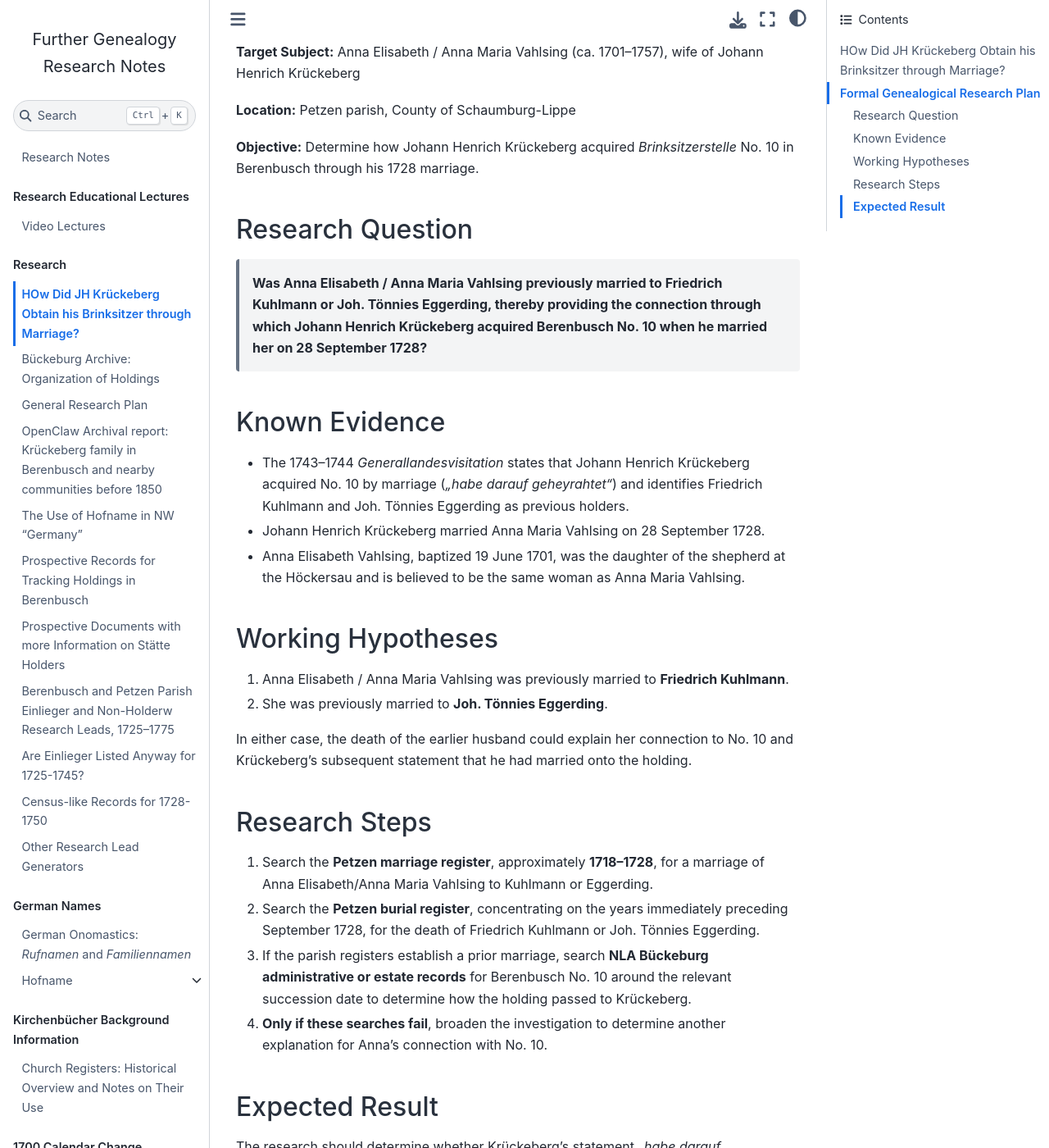
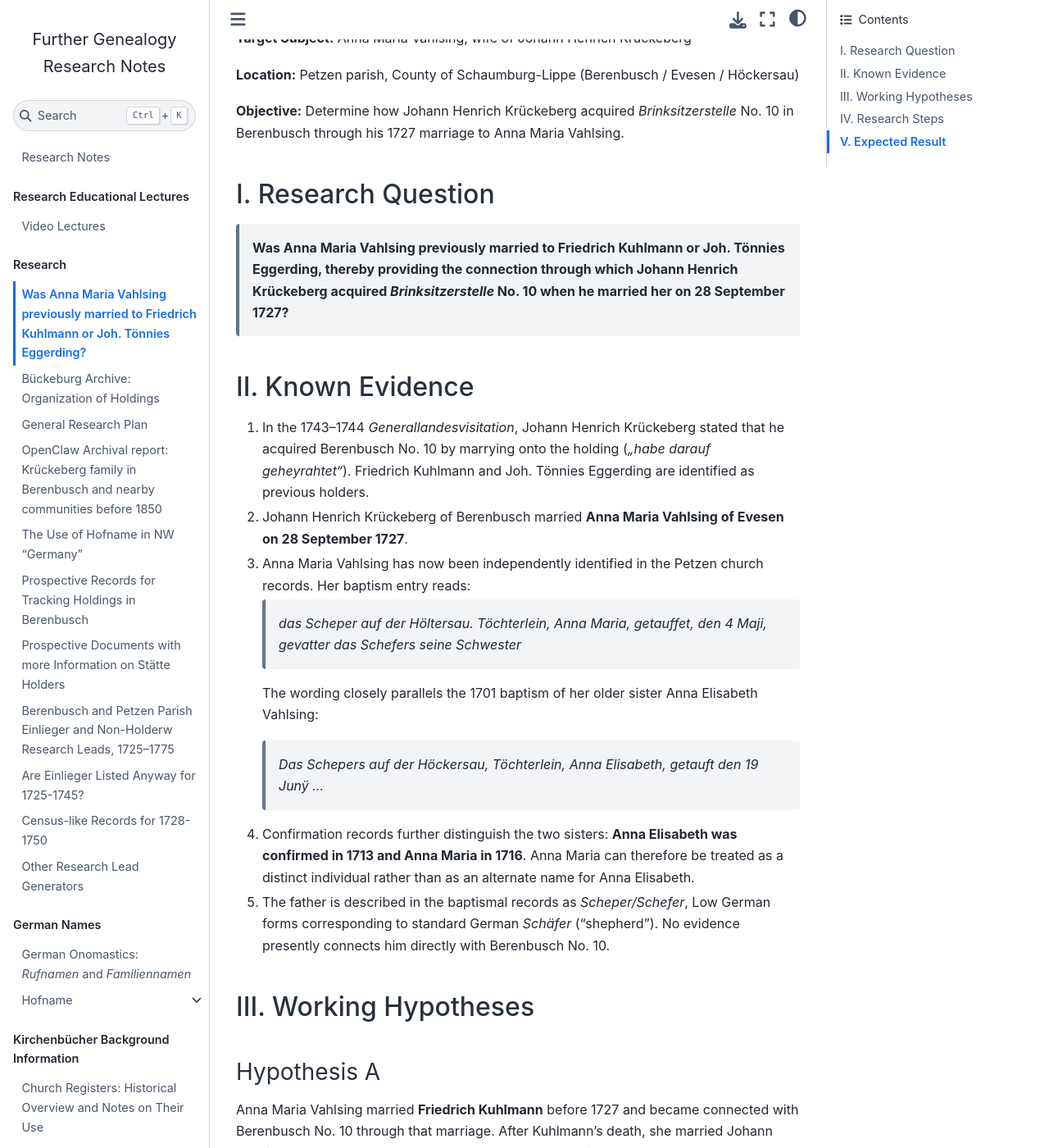
Before and after one commit to kurt-krueckeberg/sphinx-research, a Jupyter Book: the page built from research/how-did-jhkrueckeberg-obtain-his-brinksitzer-holding.md, in a window 1280 px wide and 1400 px high, scrolled down 240 px. Shown: the whole window at 82% size. Built offline with Jupyter Book 1.0.4 settings and Sphinx 7.4.7 and the Sphinx Book theme 1.1.4, drawn with Linux system fonts in a browser that asks for light colours; some of the changed text lies outside the part shown.

Commit message:
Update files

```diff
--- a/research/how-did-jhkrueckeberg-obtain-his-brinksitzer-holding.md
+++ b/research/how-did-jhkrueckeberg-obtain-his-brinksitzer-holding.md
@@ -1,56 +1,51 @@
-# HOw Did JH Krückeberg Obtain his Brinksitzer through Marriage?
+# Was Anna Maria Vahlsing previously married to Friedrich Kuhlmann or Joh. Tönnies Eggerding?
 
-# Formal Genealogical Research Plan
+**Target Subject:** Anna Maria Vahlsing, wife of Johann Henrich Krückeberg
 
-**Target Subject:** Anna Elisabeth / Anna Maria Vahlsing (ca. 1701–1757), wife of Johann Henrich Krückeberg
+**Location:** Petzen parish, County of Schaumburg-Lippe (Berenbusch / Evesen / Höckersau)
 
-**Location:** Petzen parish, County of Schaumburg-Lippe
+**Objective:** Determine how Johann Henrich Krückeberg acquired *Brinksitzerstelle* No. 10 in Berenbusch through his 1727 marriage to Anna Maria Vahlsing.
 
-**Objective:** Determine how Johann Henrich Krückeberg acquired *Brinksitzerstelle* No. 10 in Berenbusch through his 1728 marriage.
+## I. Research Question
 
-## Research Question
+> **Was Anna Maria Vahlsing previously married to Friedrich Kuhlmann or Joh. Tönnies Eggerding, thereby providing the connection through which Johann Henrich Krückeberg acquired *Brinksitzerstelle* No. 10 when he married her on 28 September 1727?**
 
-> **Was Anna Elisabeth / Anna Maria Vahlsing previously married to
-> Friedrich Kuhlmann or Joh. Tönnies Eggerding, thereby providing the
-> connection through which Johann Henrich Krückeberg acquired Berenbusch
-> No. 10 when he married her on 28 September 1728?**
+## II. Known Evidence
 
-## Known Evidence
+1. In the 1743–1744 *Generallandesvisitation*, Johann Henrich Krückeberg stated that he acquired Berenbusch No. 10 by marrying onto the holding (*„habe darauf geheyrahtet“*). Friedrich Kuhlmann and Joh. Tönnies Eggerding are identified as previous holders.
 
-* The 1743–1744 *Generallandesvisitation* states that Johann Henrich
-  Krückeberg acquired No. 10 by marriage (*„habe darauf geheyrahtet“*) and
-  identifies Friedrich Kuhlmann and Joh. Tönnies Eggerding as previous
-  holders.
-* Johann Henrich Krückeberg married Anna Maria Vahlsing on 28 September
-  1728.
-* Anna Elisabeth Vahlsing, baptized 19 June 1701, was the daughter of the
-  shepherd at the Höckersau and is believed to be the same woman as Anna
-  Maria Vahlsing.
+2. Johann Henrich Krückeberg of Berenbusch married **Anna Maria Vahlsing of Evesen on 28 September 1727**.
 
-## Working Hypotheses
+3. Anna Maria Vahlsing has now been independently identified in the Petzen church records. Her baptism entry reads:
 
-1. Anna Elisabeth / Anna Maria Vahlsing was previously married to **Friedrich Kuhlmann**.
-2. She was previously married to **Joh. Tönnies Eggerding**.
+   > *das Scheper auf der Höltersau. Töchterlein, Anna Maria, getauffet, den 4 Maji, gevatter das Schefers seine Schwester*
 
-In either case, the death of the earlier husband could explain her connection to No. 10 and Krückeberg's subsequent statement that he had married onto the holding.
+   The wording closely parallels the 1701 baptism of her older sister Anna Elisabeth Vahlsing:
 
-## Research Steps
+   > *Das Schepers auf der Höckersau, Töchterlein, Anna Elisabeth, getauft den 19 Junÿ ...*
 
-1. Search the **Petzen marriage register**, approximately **1718–1728**,
-   for a marriage of Anna Elisabeth/Anna Maria Vahlsing to Kuhlmann or
-   Eggerding.
-2. Search the **Petzen burial register**, concentrating on the years
-   immediately preceding September 1728, for the death of Friedrich
-   Kuhlmann or Joh. Tönnies Eggerding.
-3. If the parish registers establish a prior marriage, search **NLA
-   Bückeburg administrative or estate records** for Berenbusch No. 10
-   around the relevant succession date to determine how the holding passed to
-   Krückeberg.
-4. **Only if these searches fail**, broaden the investigation to determine
-   another explanation for Anna's connection with No. 10.
+4. Confirmation records further distinguish the two sisters: **Anna Elisabeth was confirmed in 1713 and Anna Maria in 1716**. Anna Maria can therefore be treated as a distinct individual rather than as an alternate name for Anna Elisabeth.
 
-## Expected Result
+5. The father is described in the baptismal records as *Scheper/Schefer*, Low German forms corresponding to standard German *Schäfer* (“shepherd”). No evidence presently connects him directly with Berenbusch No. 10.
 
-The research should determine whether Krückeberg's statement *„habe darauf
-geheyrahtet“* reflects his marriage to the widow of one of the preceding
-holders of Berenbusch No. 10, and, if so, identify that previous husband.
+## III. Working Hypotheses
+
+### Hypothesis A
+Anna Maria Vahlsing married **Friedrich Kuhlmann** before 1727 and became connected with Berenbusch No. 10 through that marriage. After Kuhlmann's death, she married Johann Henrich Krückeberg, who thereby succeeded to the holding.
+
+### Hypothesis B
+Anna Maria Vahlsing married **Joh. Tönnies Eggerding** before 1727 and became connected with Berenbusch No. 10 through that marriage. After Eggerding's death, she married Johann Henrich Krückeberg, who thereby succeeded to the holding.
+
+## IV. Research Steps
+
+1. **Search the Petzen marriage register** from approximately 1718 through 28 September 1727 for a marriage of Anna Maria Vahlsing to Friedrich Kuhlmann or Joh. Tönnies Eggerding.
+
+2. **Search the Petzen burial register**, concentrating on the years immediately preceding September 1727, for the death of Friedrich Kuhlmann or Joh. Tönnies Eggerding.
+
+3. If a prior marriage is found, **search the relevant NLA Bückeburg administrative or estate records** for Berenbusch No. 10 around the date of the husband's death and Anna Maria's remarriage to determine how the holding passed to Johann Henrich Krückeberg.
+
+4. **Only if these focused searches fail**, broaden the investigation to identify another explanation for Anna Maria's connection with No. 10.
+
+## V. Expected Result
+
+The research should determine whether Johann Henrich Krückeberg's statement *„habe darauf geheyrahtet“* reflects his marriage to the widow of one of the preceding holders of Berenbusch No. 10 and, if so, identify that previous husband and the resulting succession mechanism.
```
